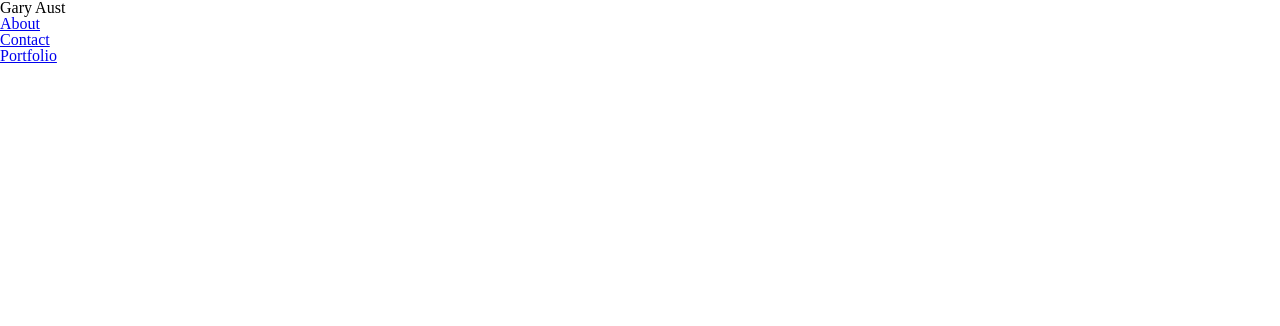
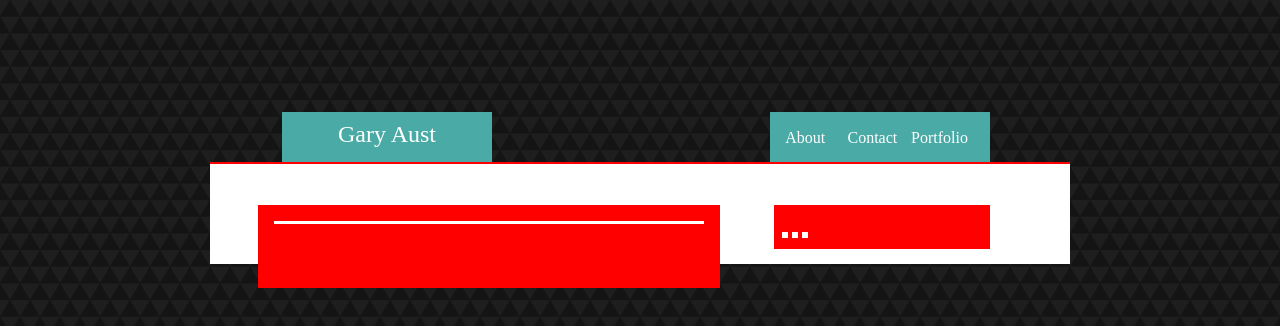
Before and after one commit to Mrspider123/Basic-Portfolio, a plain HTML site: page index.html in a window 1280 px wide. Drawn offline with Linux system fonts and the light colour scheme.

Commit message:
finished work

```diff
--- a/assets/css/style.css
+++ b/assets/css/style.css
@@ -17,6 +17,222 @@
 }
 
 body {
+	background-image: url(../images/dark-triangles.png);
+	width: 960px;
+	margin: 7em auto;
+}
 
-	width: 1000px;
+#bodyContainer {
+width: 860px;
+margin: 0 auto;
 }
+
+/*Name styles*/
+#leftHC {
+	float: left;
+	width: 210px;
+	height: 50px;
+	text-align: center;
+	margin-left: 3em;
+	color: white;
+	font-size: 24px;
+	background-color: #4aaaa5;
+}
+
+#MainHeader {
+	margin-top: 10px;
+}
+
+/*Navagation styles*/
+#rightHC {
+float: right;
+height: 50px;
+width: 220px;
+background-color: #4aaaa5;
+margin-right: 5em;
+}
+
+
+nav ul {
+  list-style: none;
+  text-align: center;
+  padding: 0;
+  margin: 0;
+}
+
+
+nav li {
+	float: left;
+	text-align: center;
+	margin-top: 18px;
+	margin-left: 0.2em;
+	width: 4em;
+	font-size: 16px;
+}
+nav a {
+	text-decoration: none;
+	color: white;
+	display: block;
+	width: 4em;
+}
+
+a:hover {
+	background-color:
+}
+
+/*end of navagation styles*/
+
+
+/*section styles*/
+
+#MainContentContainer {
+	background-image: url(../images/darkness.png);
+	margin: 0em auto;
+	margin-top: 4em;
+}
+
+#AboutMe {
+	padding: 1em;
+	width: 430px;
+	background-color: red;
+	margin-top: 2.7em;
+	margin-left: 3em;
+	float: left;
+}
+
+#AboutMe h2 {
+
+
+font-size: 32px;
+color: white;
+margin-bottom: 1em;
+border-bottom: white solid 3px;
+
+}
+
+#ConnectWithMe {
+	float: right;
+	width: 200px;
+	background-color: red;
+	margin-top: 2.7em;
+	margin-right: 5em;
+	padding: 0.5em;
+}
+
+#ConnectWithMe h2 {
+	font-size: 24px;
+	color: white;
+	text-align: center;
+	text-decoration: underline;
+	margin-bottom: 0.5em;
+}
+
+
+
+#imgMargin1 {
+	margin: 0 1em 0 0.7em;
+}
+
+#imgMargin2 {
+	margin: 0 0 0 1em;
+}
+
+#ConnectWithMe a img {
+	border: white solid 3px;
+}
+
+#sectionImg {
+	float: left;
+	margin-right: 1em;
+}
+
+/*end of section styles*/
+
+/*footer styles*/
+
+footer {
+	height: 100px;
+	background-color: white;
+	text-align: center;
+	border-top: solid red 2px;
+}
+
+footer p {
+margin-top: 2.7em;
+}
+
+/* end of footer styles*/
+
+
+
+
+
+
+
+
+
+
+
+
+
+
+
+
+
+
+
+
+
+
+
+
+
+
+
+
+
+
+
+
+
+
+
+
+
+
+/*contact styles*/
+
+.linebreak {
+	margin-bottom: 0.5em;
+	display: block;
+}
+
+/*end of contact styles*/
+
+
+
+
+
+
+
+
+
+
+
+
+
+
+
+
+
+
+
+
+
+
+
+
+.imgstyling {
+	width: 213px;
+	height: 300px;S
+}
```
Also changed, not shown: assets/images/Linkedin.png (added), assets/images/atotForHomework.jpg (added), assets/images/dark-triangles.png (added), assets/images/darkness.png (added), assets/images/github.png (added), assets/images/hw1.jpg (added), assets/images/hw2.jpg (added), assets/images/hw3.jpg (added), assets/images/hw4.jpg (added), assets/images/hw5.jpg (added), assets/images/stack.png (added).
